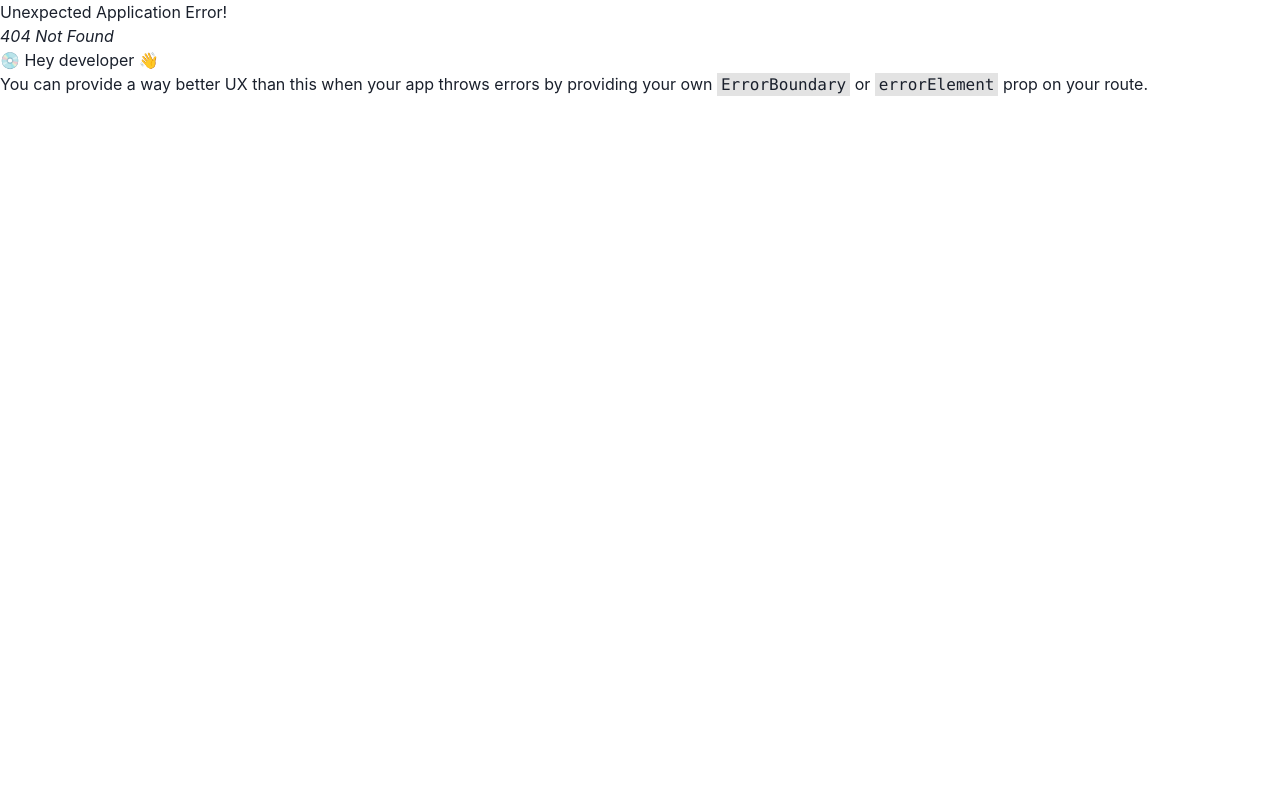
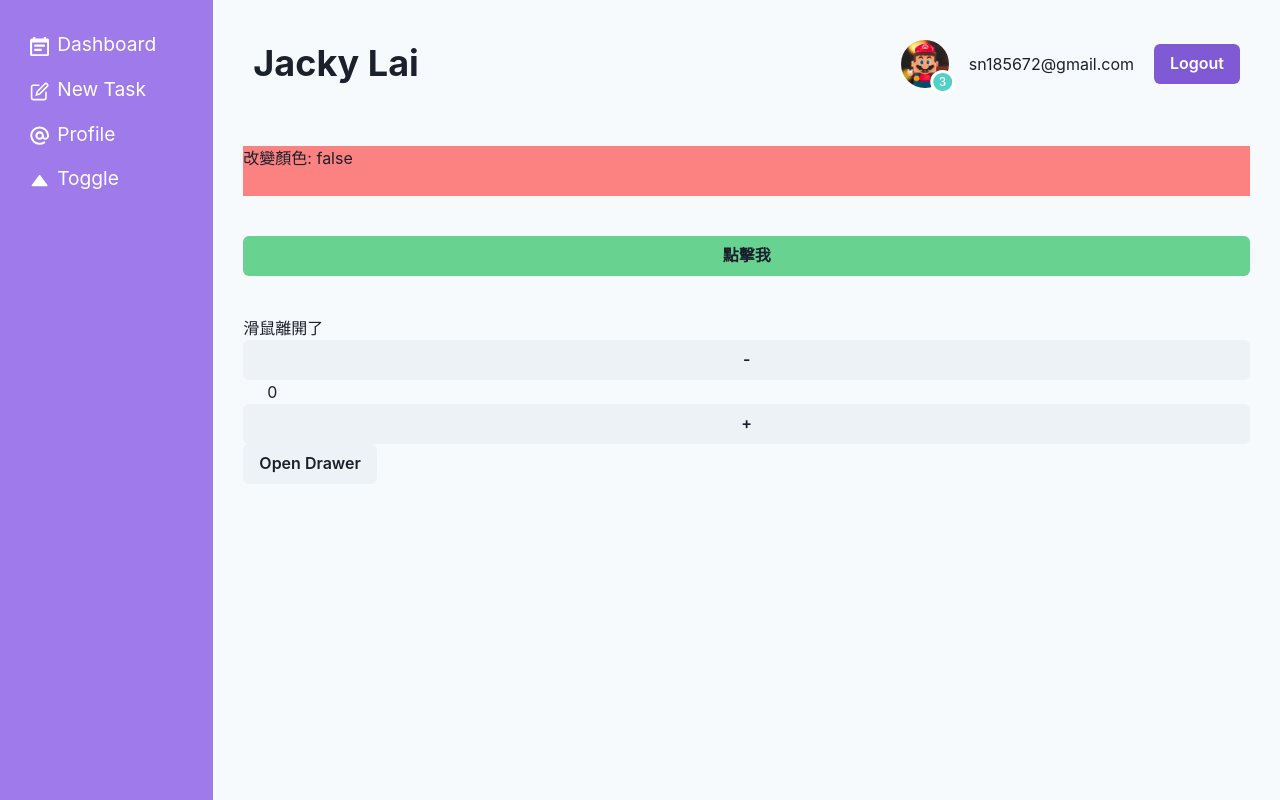
Before and after one commit to Jackylai01/chakra-react, a React (Create React App) app: page /toggle in a window 1280 px wide. Before the commit this address had no page. Built offline with nearby package versions, Linux system fonts and the light colour scheme.

Commit message:
feat(hook): useBoolean and useControlState

```diff
--- a/src/App.jsx
+++ b/src/App.jsx
@@ -10,6 +10,7 @@ import RootLayout from './layouts/RootLayout';
 import Create from './pages/Create';
 import Dashboard from './pages/Dashboard';
 import Profile from './pages/Profile';
+import Toggle from './pages/Toggle';
 
 /**執行api */
 import { createAction } from './pages/Create';
@@ -21,6 +22,7 @@ const router = createBrowserRouter(
       <Route path="/grid" element={<Dashboard />} />
       <Route path="/create" element={<Create />} action={createAction} />
       <Route path="/profile" element={<Profile />} />
+      <Route path="/toggle" element={<Toggle />} />
     </Route>
   )
 );
--- a/src/components/Sidebar.jsx
+++ b/src/components/Sidebar.jsx
@@ -1,4 +1,9 @@
-import { AtSignIcon, CalendarIcon, EditIcon } from '@chakra-ui/icons';
+import {
+  AtSignIcon,
+  CalendarIcon,
+  EditIcon,
+  TriangleUpIcon,
+} from '@chakra-ui/icons';
 import { List, ListIcon, ListItem } from '@chakra-ui/react';
 import { NavLink } from 'react-router-dom';
 const Sidebar = () => {
@@ -22,6 +27,12 @@ const Sidebar = () => {
           Profile
         </NavLink>
       </ListItem>
+      <ListItem>
+        <NavLink to="/toggle">
+          <ListIcon as={TriangleUpIcon} />
+          Toggle
+        </NavLink>
+      </ListItem>
     </List>
   );
 };
--- a/src/layouts/RootLayout.jsx
+++ b/src/layouts/RootLayout.jsx
@@ -13,7 +13,7 @@ export default function RootLayout() {
     <Grid templateColumns="repeat(6,1fr)" bg="gray.50">
       <GridItem
         as="aside"
-        bg="brand.500"
+        bg="purple.400"
         minHeight={{ lg: '100vh' }}
         p={{ base: '20px', lg: '30px' }}
         colSpan={{ base: 6, lg: 2, xl: 1 }}
--- /dev/null
+++ b/src/pages/Toggle.jsx
@@ -0,0 +1,66 @@
+import {
+  Box,
+  Button,
+  Drawer,
+  DrawerBody,
+  DrawerContent,
+  DrawerHeader,
+  DrawerOverlay,
+  Flex,
+  useBoolean,
+  useControllableState,
+  useDisclosure,
+} from '@chakra-ui/react';
+import React from 'react';
+
+const Toggle = () => {
+  const [flag, setFlag] = useBoolean();
+  const [touch, setTouch] = useBoolean();
+  const [quantity, setQuantity] = useControllableState({ defaultValue: 0 });
+  const { isOpen, onOpen, onClose } = useDisclosure();
+  return (
+    <>
+      <Flex direction="column" spacing={10}>
+        <Box
+          as="main"
+          w="100%"
+          h="50px"
+          bg={`${flag ? 'gray.300' : 'red.300'}`}
+          mb={10}
+        >
+          <p> 改變顏色: {flag.toString()}</p>
+        </Box>
+        <Button onClick={setFlag.toggle} bg="green.300" variant="ghost">
+          點擊我
+        </Button>
+        <Box
+          as="p"
+          onMouseEnter={setTouch.on}
+          onMouseLeave={setTouch.off}
+          mt={10}
+        >
+          {touch ? '滑鼠靠過來了' : '滑鼠離開了'}
+        </Box>
+        <Button onClick={() => setQuantity(quantity - 1)}>-</Button>
+        <Box as="span" w="200px" mx="24px">
+          {quantity}
+        </Box>
+        <Button onClick={() => setQuantity(quantity + 1)}>+</Button>
+      </Flex>
+      <Button onClick={onOpen}>Open Drawer</Button>
+      <Drawer placement="right" onClose={onClose} isOpen={isOpen}>
+        <DrawerOverlay />
+        <DrawerContent>
+          <DrawerHeader borderBottomWidth="1px">Basic Drawer</DrawerHeader>
+          <DrawerBody>
+            <p>Some contents...</p>
+            <p>Some contents...</p>
+            <p>Some contents...</p>
+          </DrawerBody>
+        </DrawerContent>
+      </Drawer>
+    </>
+  );
+};
+
+export default Toggle;
```
